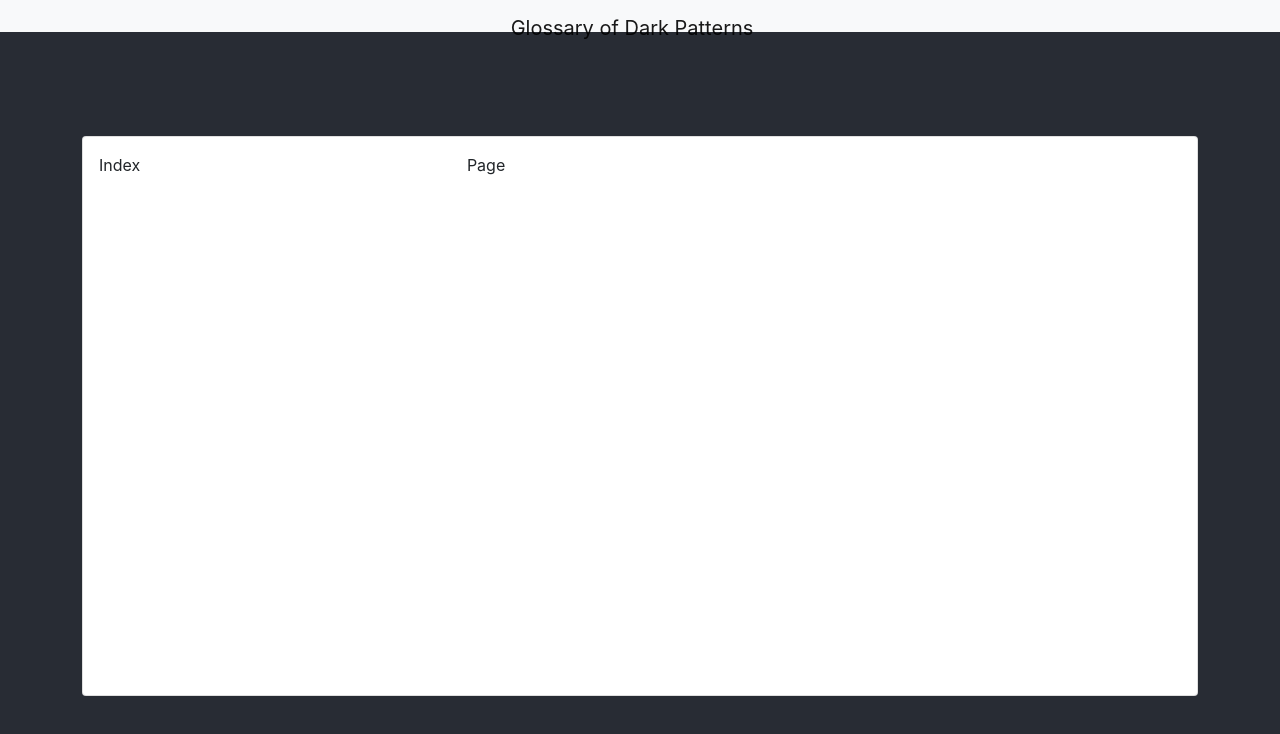
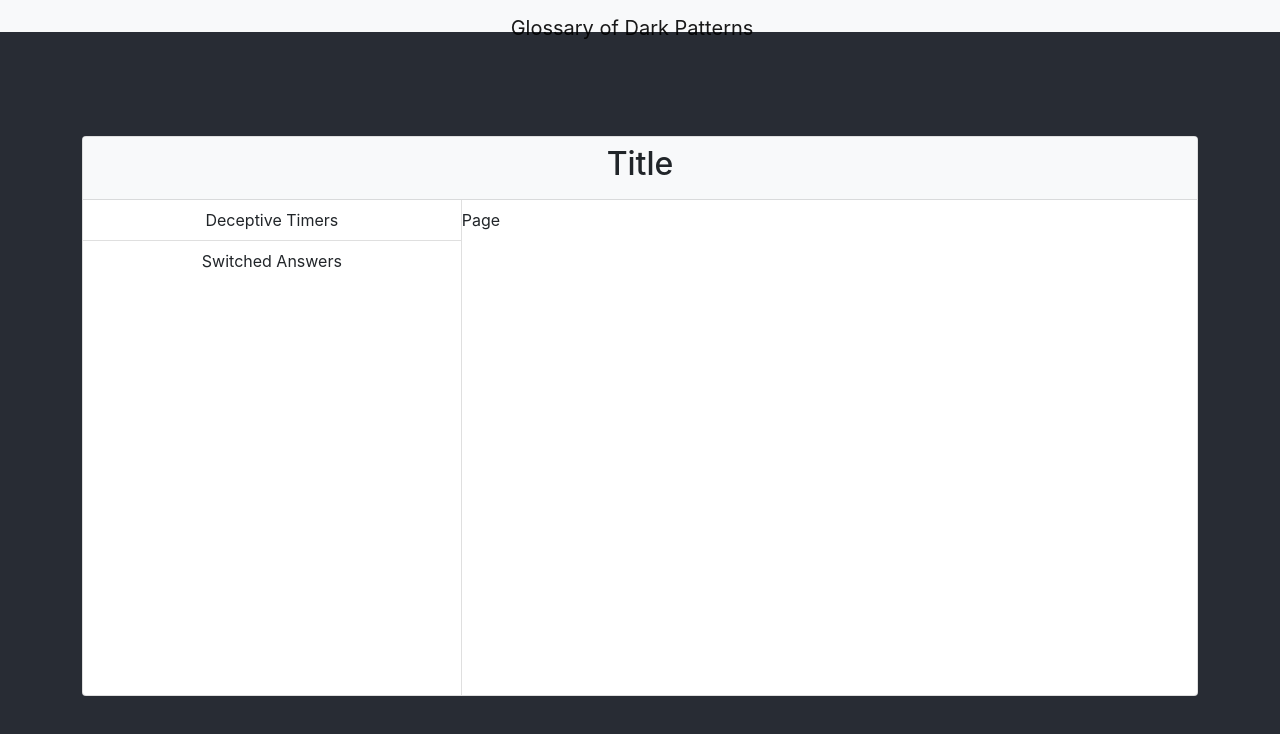
Before and after one commit to whysgai/dark-pattern-glossary, a React (Create React App) app: page / in a window 1280 px wide. Shown: the top 734 px of the page. Built offline with nearby package versions, Linux system fonts and the light colour scheme.

Commit message:
style: Add header, borders, and spacing

```diff
--- a/src/components/GlossaryIndex.js
+++ b/src/components/GlossaryIndex.js
@@ -1,6 +1,7 @@
 const GlossaryIndex = props =>
-    <div className="glossary-index">
-        <span>Index</span>
+    <div className="glossary-index list-group list-group-flush">
+        <div className="list-group-item"><span>Deceptive Timers</span></div>
+        <div className="list-group-item"><span>Switched Answers</span></div>
     </div>
 
 export default GlossaryIndex;
--- a/src/components/glossary.js
+++ b/src/components/glossary.js
@@ -2,8 +2,9 @@ import GlossaryIndex from '../components/GlossaryIndex.js';
 import GlossaryPage from '../components/GlossaryPage.js';
 
 const Glossary = props =>
-    <div class="card glossary-card">
-        <div class="card-body">
+    <div className="card glossary-card">
+        <div className="card-header bg-light"><h2>Title</h2></div>
+        <div className="glossary-card-body">
             <GlossaryIndex/>
             <GlossaryPage/>
         </div>
--- a/src/styles/styles.css
+++ b/src/styles/styles.css
@@ -22,8 +22,10 @@ main.background {
 
 .glossary-card {
     height: 70vh;
-    /* width: 70vw; */
-    flex-direction: row;
+}
+
+.glossary-card-body {
+    height: 100%;
 }
 
 .glossary-index, .glossary-page {
@@ -32,6 +34,8 @@ main.background {
 
 .glossary-index {
     width: 34%;
+    height: 100%;
+    border-right: 1px solid rgba(0,0,0,.125);
 }
 
 .glossary-page {
```
